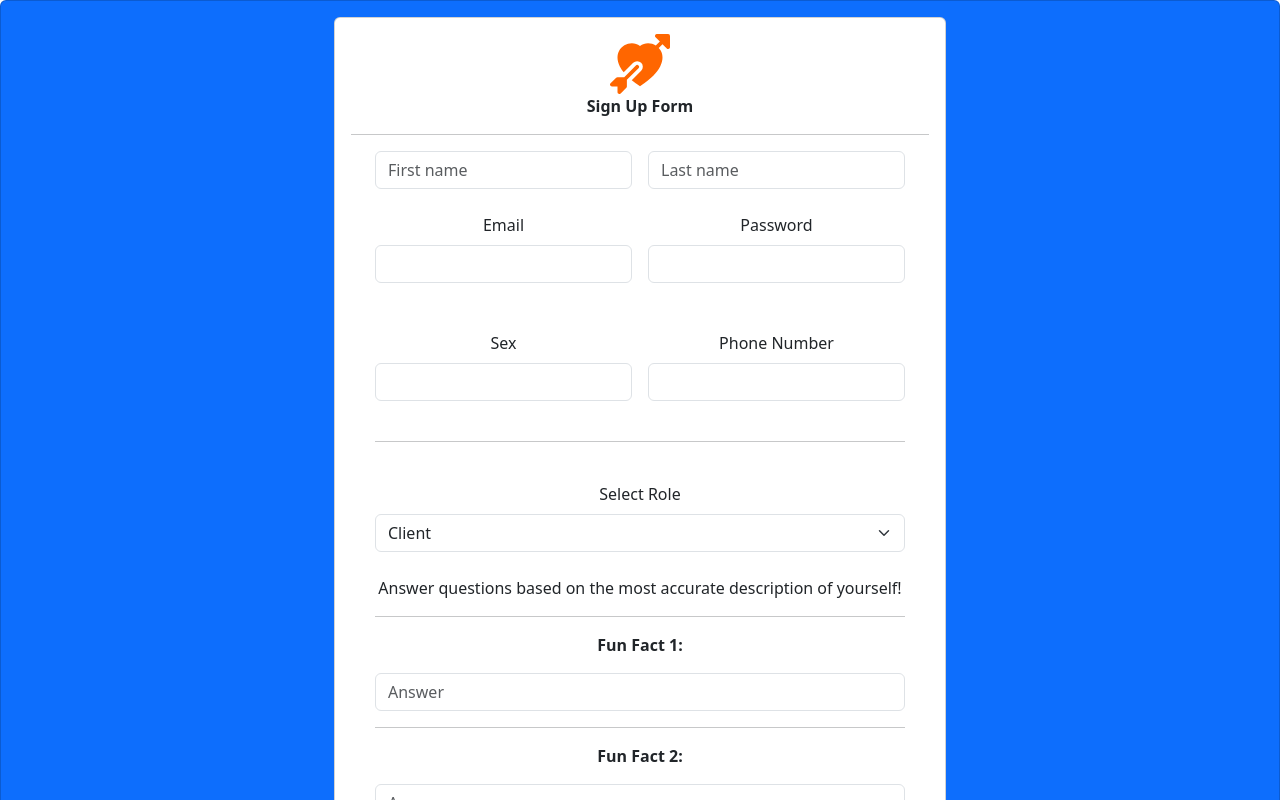
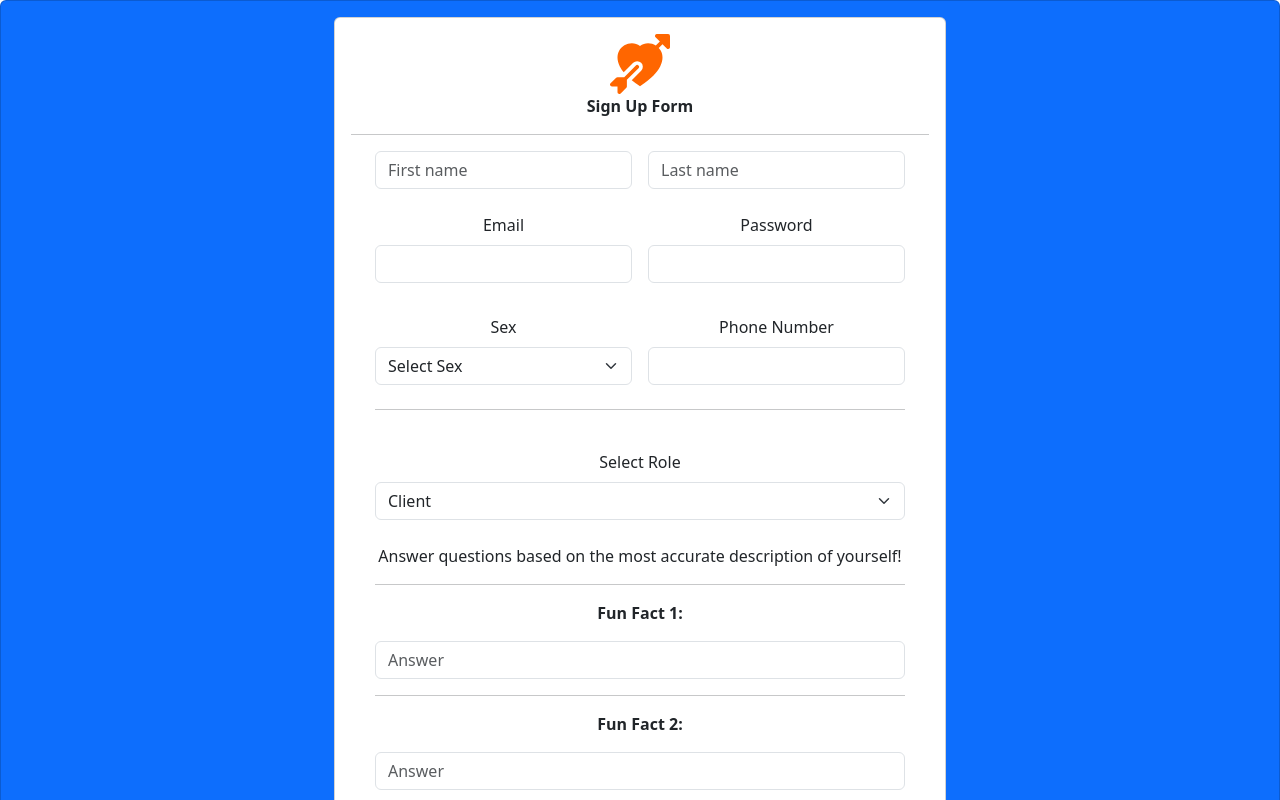
Before and after one commit to ihern/final-project-484, a React (Vite) app: page /signup in a window 1280 px wide. Shown: the top 800 px of the page. Built offline with nearby package versions, Linux system fonts and the light colour scheme; no server answers.

Commit message:
Fix input fields

```diff
--- a/src/components/Signup.tsx
+++ b/src/components/Signup.tsx
@@ -115,23 +115,26 @@ const Signup = () => {
                                         />
                                     </div>
                                 </div>
-                                <div className="row g-3 py-4">
+                                <div className="row g-3 py-2">
                                     <div className="col">
-                                        <label htmlFor="inputEmail4" className="form-label">Sex</label>
-                                        <input
-                                            type="email"
-                                            className="form-control"
-                                            id="inputEmail4"
+                                        <label htmlFor="sexSelect" className="form-label">Sex</label>
+                                        <select
+                                            id="sexSelect"
+                                            className="form-select"
                                             value={sex}
                                             onChange={(e) => setSex(e.target.value)}
-                                        />
+                                        >
+                                            <option value="">Select Sex</option>
+                                            <option value="male">Male</option>
+                                            <option value="female">Female</option>
+                                        </select>
                                     </div>
                                     <div className="col">
-                                        <label htmlFor="inputPassword4" className="form-label">Phone Number</label>
+                                        <label htmlFor="phoneNum" className="form-label">Phone Number</label>
                                         <input
-                                            type="password"
+                                            type="text"
                                             className="form-control"
-                                            id="inputPassword4"
+                                            id="phoneNum"
                                             value={phoneNum}
                                             onChange={(e) => setPhoneNum(e.target.value)}
                                         />
```
